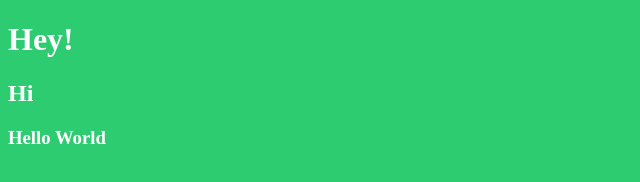
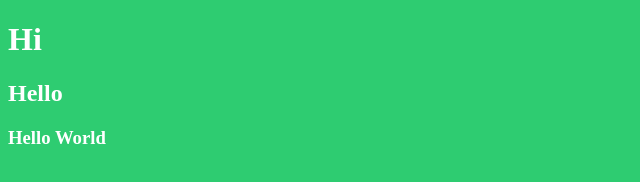
Before and after one commit to didiatou/helllo, a plain HTML site: page index.html in a window 1280 px wide. Shown: the whole page, without its empty margins (0-640 px from the left). Drawn offline with Linux system fonts and the light colour scheme.

Commit message:
hey to hi

```diff
--- a/index.html
+++ b/index.html
@@ -24,8 +24,8 @@
 </style>
 
 <body>
- <h1>Hey!</h1>
- <h2>Hi</h2>
+ <h1>Hi</h1>
+ <h2>Hello</h2>
  <h3>Hello World</h3>
 </body>
 </html>
```
